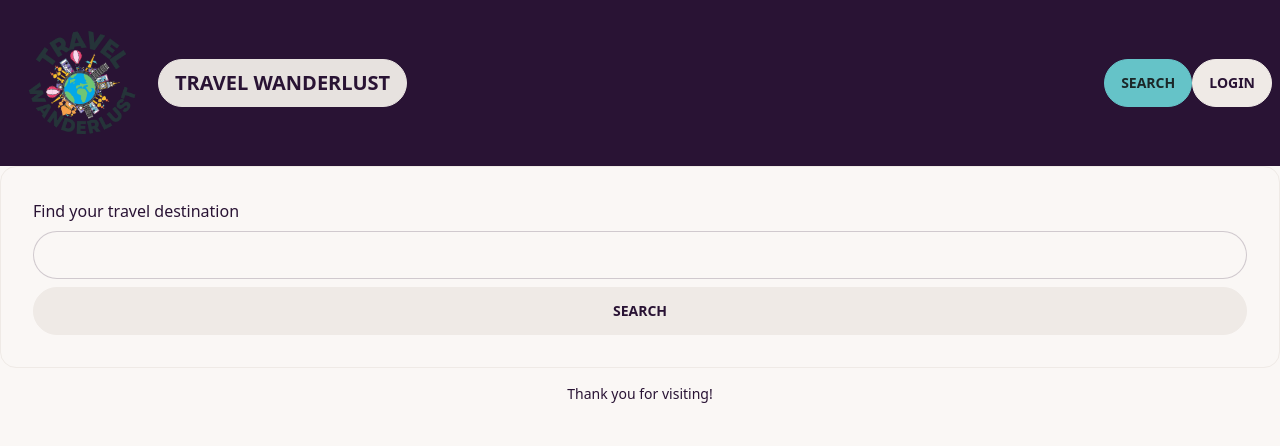
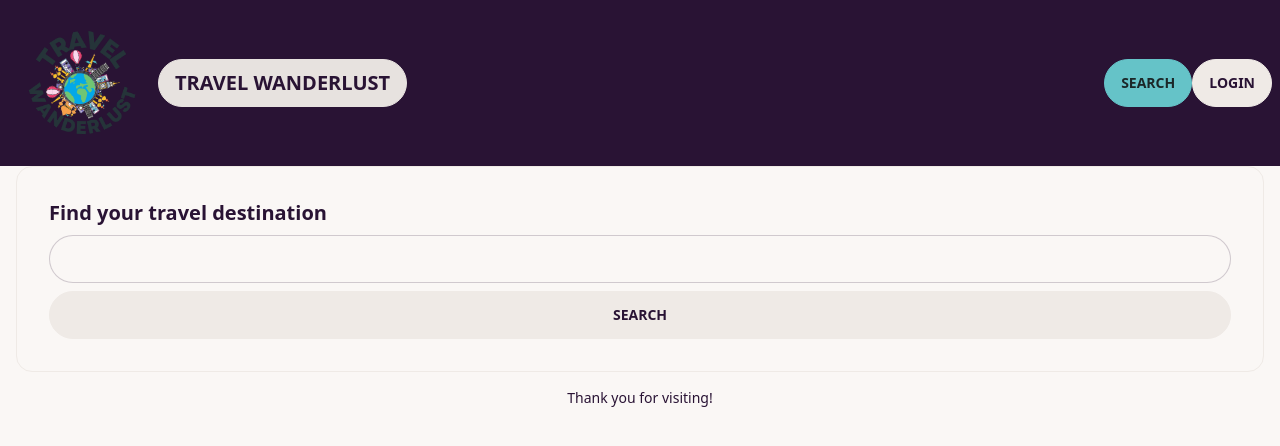
Before and after one commit to Breeannr180/wanderlust, a React (Create React App) app in the folder client/: page /search in a window 1280 px wide. Shown: the top 446 px of the page. Built offline with nearby package versions, Linux system fonts and the light colour scheme; the HTML template or start-up script is replaced by a standard one.

Commit message:
Style the search page

```diff
--- a/client/src/components/Wiki/LocationResults.js
+++ b/client/src/components/Wiki/LocationResults.js
@@ -60,9 +60,9 @@ const LocationResults = (props) => {
   return (
     <div className='card-body'>
       <div className=''>
-        <h1>{props.name}</h1>
+        <h1 className='card-title'>{props.name}</h1>
         <select
-          className='form-select'
+          className='select select-bordered select-primary'
           id='kind'
           aria-label='Default select example'
           value={kind}
@@ -85,9 +85,9 @@ const LocationResults = (props) => {
             Location Saved!
           </button>
         )}
-        <div>
+        <div className='container'>
           {0 < featureArray.length ? (
-            <div className='flex-col'>
+            <div className='grid grid-cols-3 gap-2'>
               {featureArray?.map((feature) => (
                 <FeatureSearchCard
                   key={feature.properties.xid}
--- a/client/src/components/Wiki/Search.js
+++ b/client/src/components/Wiki/Search.js
@@ -52,7 +52,7 @@ const Search = () => {
   };
 
   return (
-    <div>
+    <div className='container'>
       {/* <div className='search-section'>
         <h2>Specific Destination</h2>
         <input
@@ -88,7 +88,7 @@ const Search = () => {
 
       <div className='card card-bordered'>
         <div className='card-body'>
-          <h1 className='card-header'>Find your travel destination</h1>
+          <h1 className='card-title'>Find your travel destination</h1>
           <input
             className='input input-bordered'
             type='text'
--- a/client/src/components/elements/FeatureSearchCard.js
+++ b/client/src/components/elements/FeatureSearchCard.js
@@ -29,7 +29,7 @@ const FeatureSearchCard = ({ name, dist, rate, wikidata, locationId }) => {
   };
 
   return (
-    <div className='card bg-neutral-content card-bordered flex-4'>
+    <div className='card bg-neutral-content card-bordered'>
       <div className='card-body'>
         <h3 className='card-title'>{name}</h3>
         <div className='card-content'>
```
